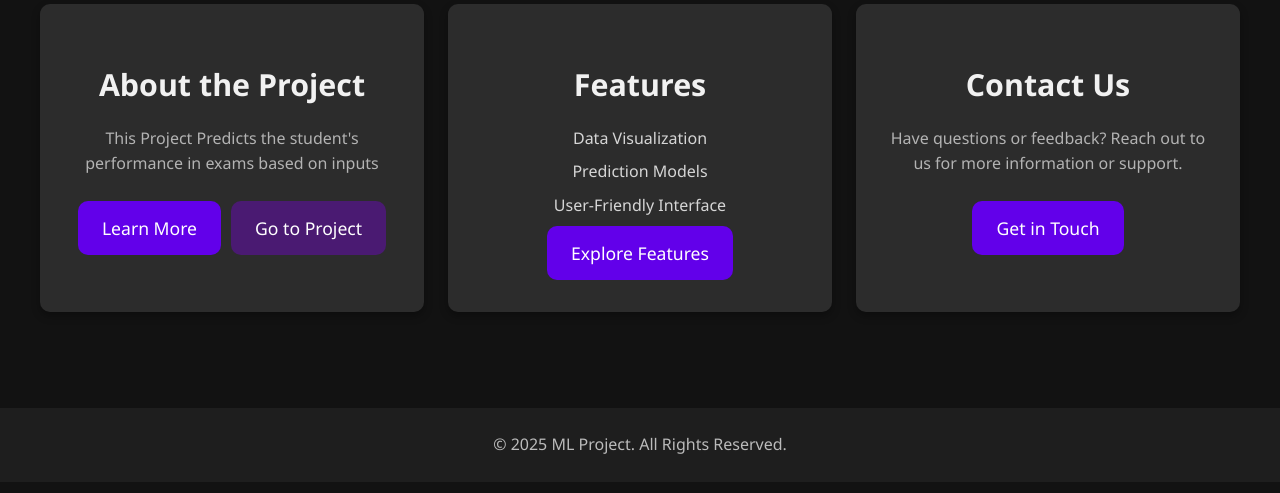
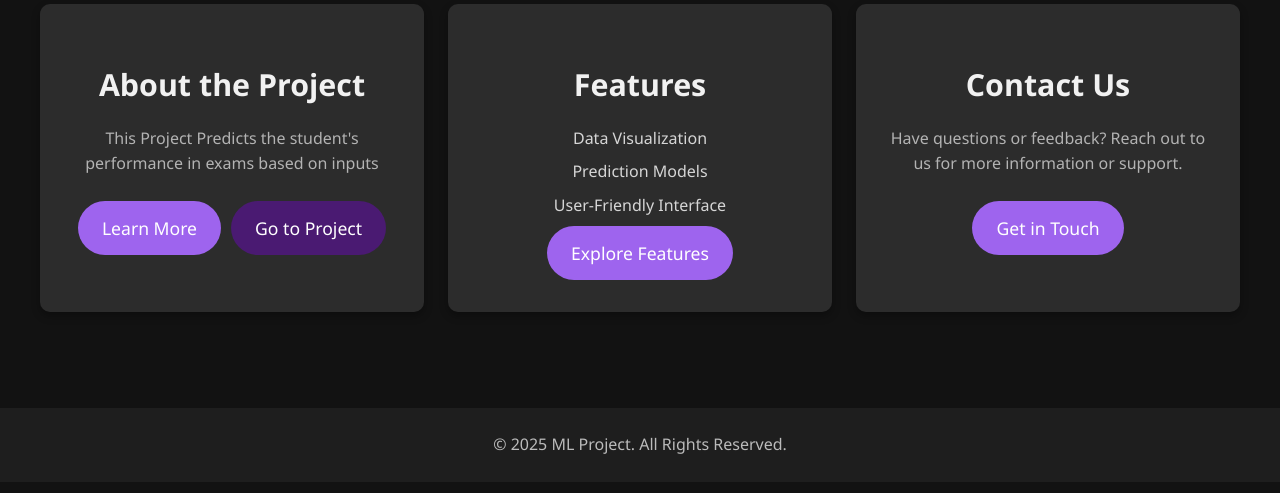
Before and after one commit to Ayushhgit/mlproject, a Flask app: page / in a window 1280 px wide. Shown: the part 244-737 px from the top of the page. Run offline with Flask 3, Linux system fonts and the light colour scheme.

Commit message:
Button shape change

```diff
--- a/templates/index.html
+++ b/templates/index.html
@@ -82,11 +82,11 @@
         }
 
         .btn {
-            background-color: #6200ea;
+            background-color: #9e64ee;
             color: white;
             padding: 0.8rem 1.5rem;
             text-decoration: none;
-            border-radius: 10px;
+            border-radius: 50px;
             font-size: 1.1rem;
             transition: background-color 0.3s ease, transform 0.2s ease;
             display: inline-block;
```
